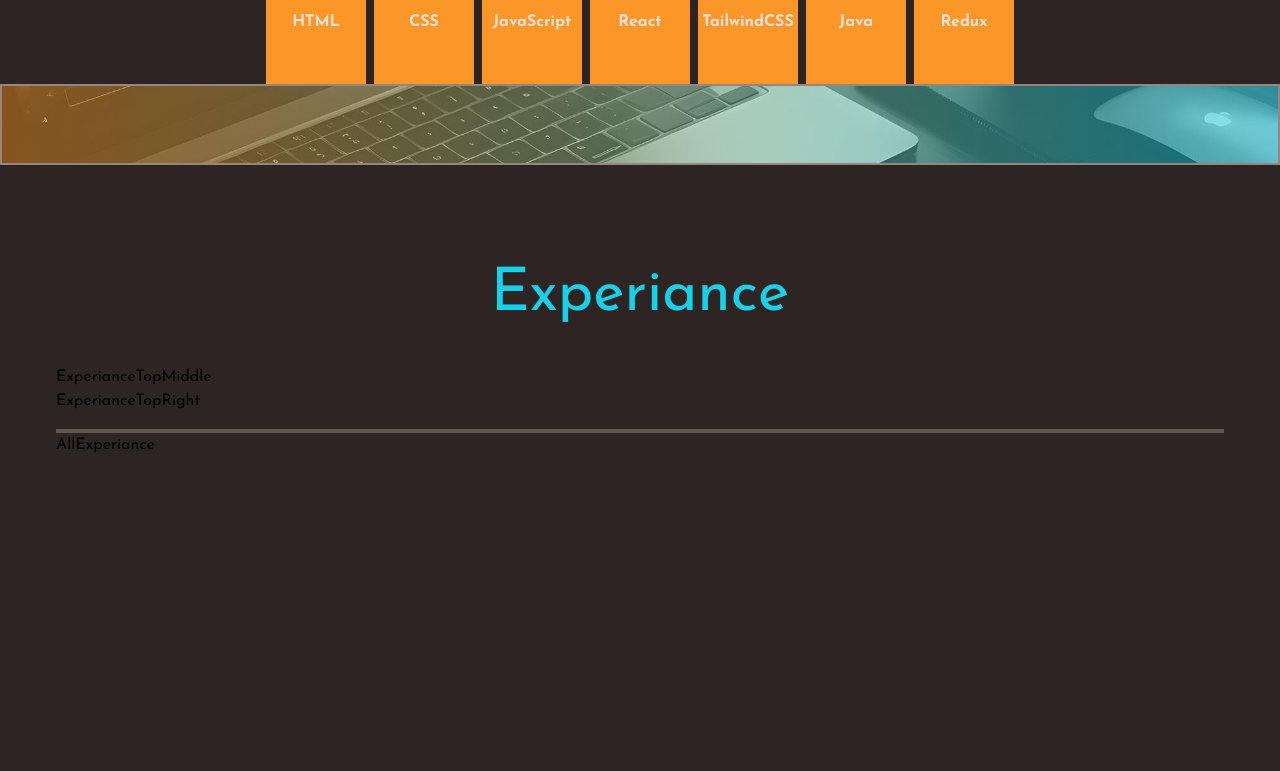
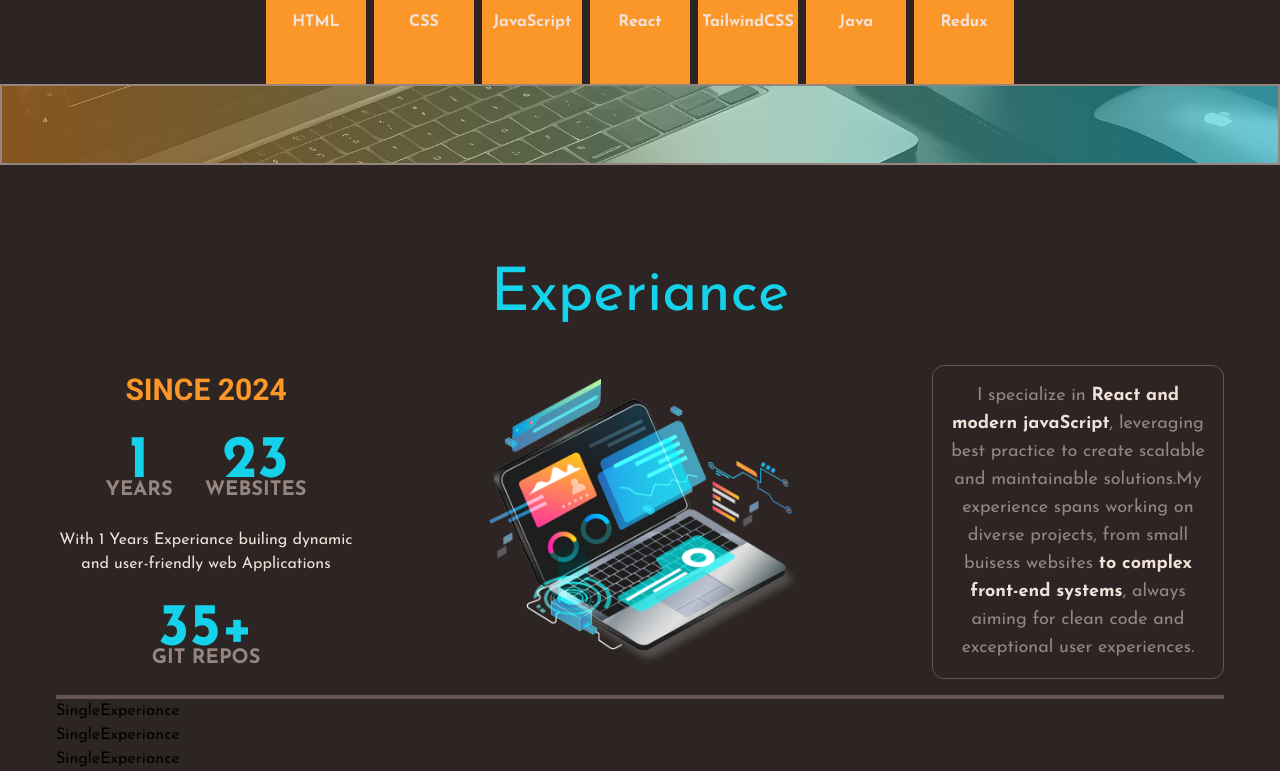
Before and after one commit to shahbaz705454/NewPortfolio, a React (Vite) app in the folder MyPortfolio/: page / in a window 1280 px wide. Shown: the part 1782-2553 px from the top of the page. Before the commit the page ends 2239 px from the top, so only its background shows below. Built offline with nearby package versions, Linux system fonts and the light colour scheme; a web font is replaced by a local one.

Commit message:
COMPLETED half

```diff
--- a/MyPortfolio/src/components/experianceSections/AllExperiance.jsx
+++ b/MyPortfolio/src/components/experianceSections/AllExperiance.jsx
@@ -1,8 +1,58 @@
 import React from 'react'
+import SingleExperiance from './SingleExperiance'
+import { FaArrowRight } from "react-icons/fa";
+const experiance =[
+    {
+        job:"Front-End Developer",
+        company:"Alex Apps",
+        date:"2022 - present",
+        responsibilities:[
+            "Implementing reusable components.",
+            "Participating in large scale application.",
+            "Generating new ideas for better user experience."
+        ],
+
+
+    },
+     {
+        job:"Java Developer",
+        company:"Oracle",
+        date:"2023 - present",
+        responsibilities:[
+            "Explainig and facilating web development concepts.",
+            "Participating in large scale application.",
+            "Generating new ideas for better user experience."
+        ],
+
+
+    },
+     {
+        job:"Full-Stack Developer",
+        company:"mexo",
+        date:"2024 - present",
+        responsibilities:[
+            "Implementing reusable components using javaScript.",
+            "Making large scale web Applications.",
+            "Generating new ideas for better user experience."
+        ],
+
+
+    }
+]
 
 const AllExperiance = () => {
   return (
-    <div>AllExperiance</div>
+    <div>
+        {
+            experiance.map((item,index)=>{
+                return <>
+                <SingleExperiance key={index} experiance={experiance}></SingleExperiance>
+                {index != experiance.length }
+
+                </>
+            })
+        }
+    </div>
   )
 }
 
--- a/MyPortfolio/src/components/experianceSections/ExperianceInfo.jsx
+++ b/MyPortfolio/src/components/experianceSections/ExperianceInfo.jsx
@@ -2,7 +2,10 @@ import React from 'react'
 
 const ExperianceInfo = ({number,text}) => {
   return (
-    <div></div>
+    <div className='flex flex-col justify-center items-center'>
+        <p className='font-bold text-6xl text-cyan '>{number}</p>
+        <p className='font-bold text-xl text-lightGrey uppercase -mt-4'>{text}</p>
+    </div>
   )
 }
 
--- a/MyPortfolio/src/components/experianceSections/ExperianceTop.jsx
+++ b/MyPortfolio/src/components/experianceSections/ExperianceTop.jsx
@@ -5,7 +5,7 @@ import ExperianceTopRight from './ExperianceTopRight'
 
 const ExperianceTop = () => {
   return (
-    <div>
+    <div className='flex lg:flex-row sm:flex-col gap-10 justify-between items-center '>
         <ExperianceTopLeft></ExperianceTopLeft>
         <ExperianceTopMiddle></ExperianceTopMiddle>
         <ExperianceTopRight></ExperianceTopRight>
--- a/MyPortfolio/src/components/experianceSections/ExperianceTopLeft.jsx
+++ b/MyPortfolio/src/components/experianceSections/ExperianceTopLeft.jsx
@@ -1,9 +1,17 @@
 import React from 'react'
+import ExperianceInfo from './ExperianceInfo'
 
 const ExperianceTopLeft = () => {
   return (
-    <div>
-        <h2></h2>
+    <div className='flex flex-col gap-6 w-[300px]'>
+        <p className='text-orange font-bold uppercase text-3xl font-special text-center'>Since 2024</p>
+        <div className='flex justify-center items-center gap-4 '>
+            <ExperianceInfo number={1} text="Years"></ExperianceInfo>
+            <p className='font-bold text-6xl text-lightBrown'></p>
+            <ExperianceInfo number="23" text="Websites"></ExperianceInfo>
+        </div>
+        <p className='text-center text-white'>With 1 Years Experiance builing dynamic and user-friendly web Applications</p>
+        <ExperianceInfo number="35+" text="Git Repos"></ExperianceInfo>
     </div>
   )
 }
--- a/MyPortfolio/src/components/experianceSections/ExperianceTopMiddle.jsx
+++ b/MyPortfolio/src/components/experianceSections/ExperianceTopMiddle.jsx
@@ -2,7 +2,9 @@ import React from 'react'
 
 const ExperianceTopMiddle = () => {
   return (
-    <div>ExperianceTopMiddle</div>
+    <div className='lg:w-[30%] md:w-[40%] sm:w-[70%]'>
+        <img src="../../images/experience-image.png" alt="experinace image" />
+    </div>
   )
 }
 
--- a/MyPortfolio/src/components/experianceSections/ExperianceTopRight.jsx
+++ b/MyPortfolio/src/components/experianceSections/ExperianceTopRight.jsx
@@ -1,9 +1,17 @@
-import React from 'react'
+import React from "react";
 
 const ExperianceTopRight = () => {
   return (
-    <div>ExperianceTopRight</div>
-  )
-}
+    <div className="xl:w-[25%] lg:w-[30%] border border-lightBrown p-4 rounded-xl">
+      <p className="text-lg text-center text-lightGrey ">
+        I specialize in <span className="font-bold text-white ">React and modern javaScript</span>, leveraging
+        best practice to create scalable and maintainable solutions.My
+        experience spans working on diverse projects, from small buisess
+        websites <span className="font-bold text-white ">to complex front-end systems</span>, always aiming for clean code and
+        exceptional user experiences.
+      </p>
+    </div>
+  );
+};
 
-export default ExperianceTopRight
+export default ExperianceTopRight;
```
